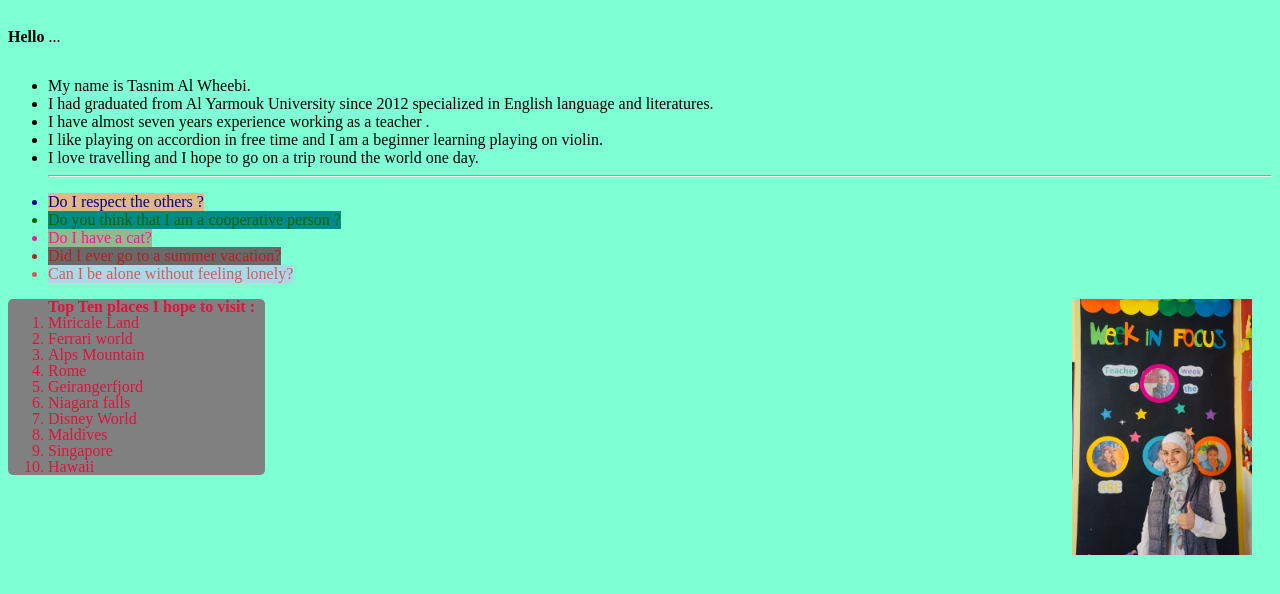
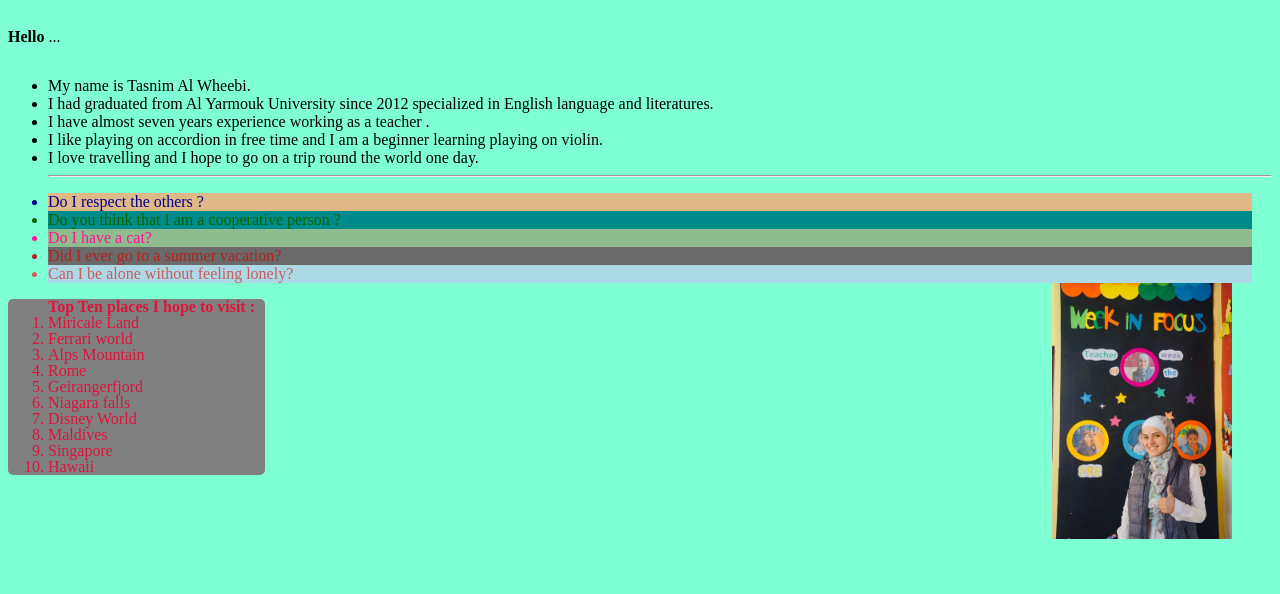
Before and after one commit to Tasnimwheebi/gessing-game, a plain HTML site: page index.html in a window 1280 px wide. Shown: the part 104-698 px from the top of the page. Drawn offline with Linux system fonts and the light colour scheme.

Commit message:
editing my web page

```diff
--- a/css/style.css
+++ b/css/style.css
@@ -21,30 +21,31 @@ main ul {
 main ul li:nth-child(1){
     background-color: burlywood;
     color: darkblue;
-    width: max-content;
+
 }
 
 main ul li:nth-child(2){
     background-color: darkcyan;
     color: darkgreen;
-    width: max-content;
+
 }
 main ul li:nth-child(3){
     background-color: darkseagreen;
     color: deeppink;
-    width: max-content;
+
 }
 main ul li:nth-child(4){
     background-color: dimgray;
     color: firebrick;
-    width: max-content;
+
 }
 main ul li:nth-child(5){
     background-color: lightblue;
     color: indianred;
-    width: max-content;
+
 }
 .box {
+
     color:crimson;
     line-height: 100%;
     width: max-content;
--- a/index.html
+++ b/index.html
@@ -49,10 +49,10 @@
             <li>
                  Can I be alone without feeling lonely?
             </li>
-
+<img src="img/IMG_4225.jpg" alt="picture of me" align="right"/>
 
             </ul>
-            <img src="img/IMG_4225.jpg" alt="picture of me">
+
         </nav>
     </main>
 
```
